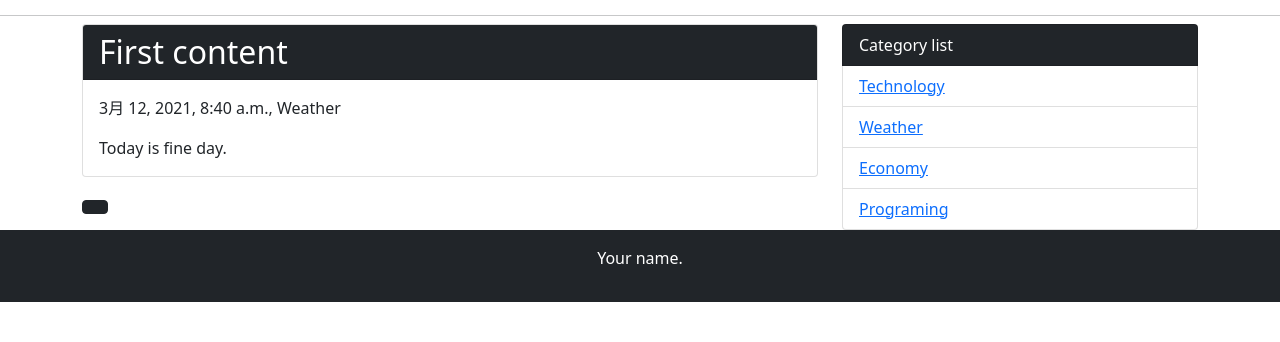
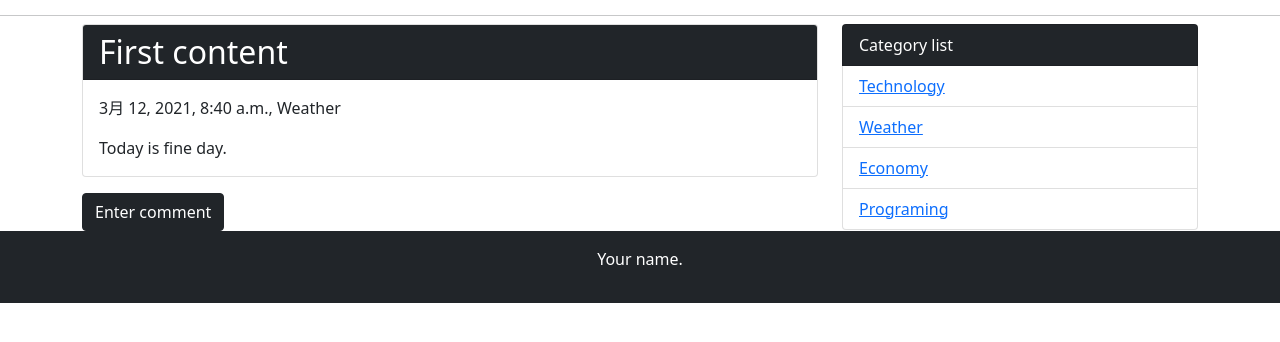
Before and after one commit to liberbell/py33-2, a Django app: template first/project03/blog/templates/blog/post_detail.html in a window 1280 px wide. Shown: the part 208-550 px from the top of the page. Run offline with Django 3.2, Linux system fonts and the light colour scheme; the template is opened without the code that fills it: values named after a table or form of the project are taken from there, others are empty; data comes from the database, SQL or seed files in the repository.

Commit message:
postdetail1

```diff
--- a/first/project03/blog/templates/blog/post_detail.html
+++ b/first/project03/blog/templates/blog/post_detail.html
@@ -8,5 +8,5 @@
         {{ post.text | linebreaksbr | urlize }}
     </div>
 </div>
-<a class="btn btn-dark" href="{% url 'blog:comment' post.pk %}"></a>
+<a class="btn btn-dark" href="{% url 'blog:comment' post.pk %}">Enter comment</a>
 {% endblock content %}
--- a/first/project03/blog/urls.py
+++ b/first/project03/blog/urls.py
@@ -7,4 +7,5 @@ urlpatterns = [
     path('', views.IndexView.as_view(), name='index'),
     path('category/<int:pk>/', views.CategoryView.as_view(), name='category'),
     path('detail/<int:pk>/', views.DetailView.as_view(), name='detail'),
+    path('comment/<int:post.pk>', views.CommentView.as_view(), name='comment'),
 ]
```
